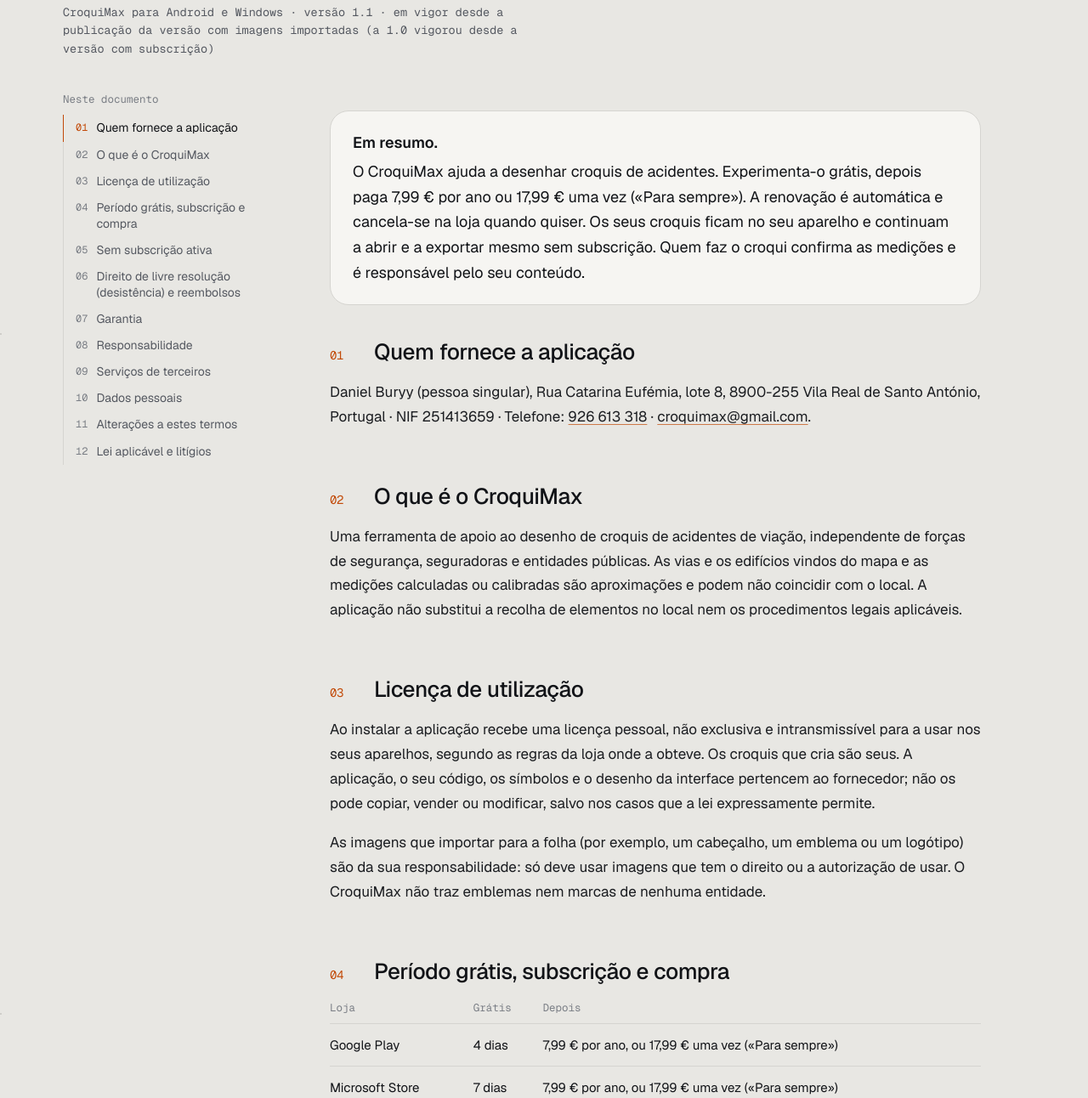
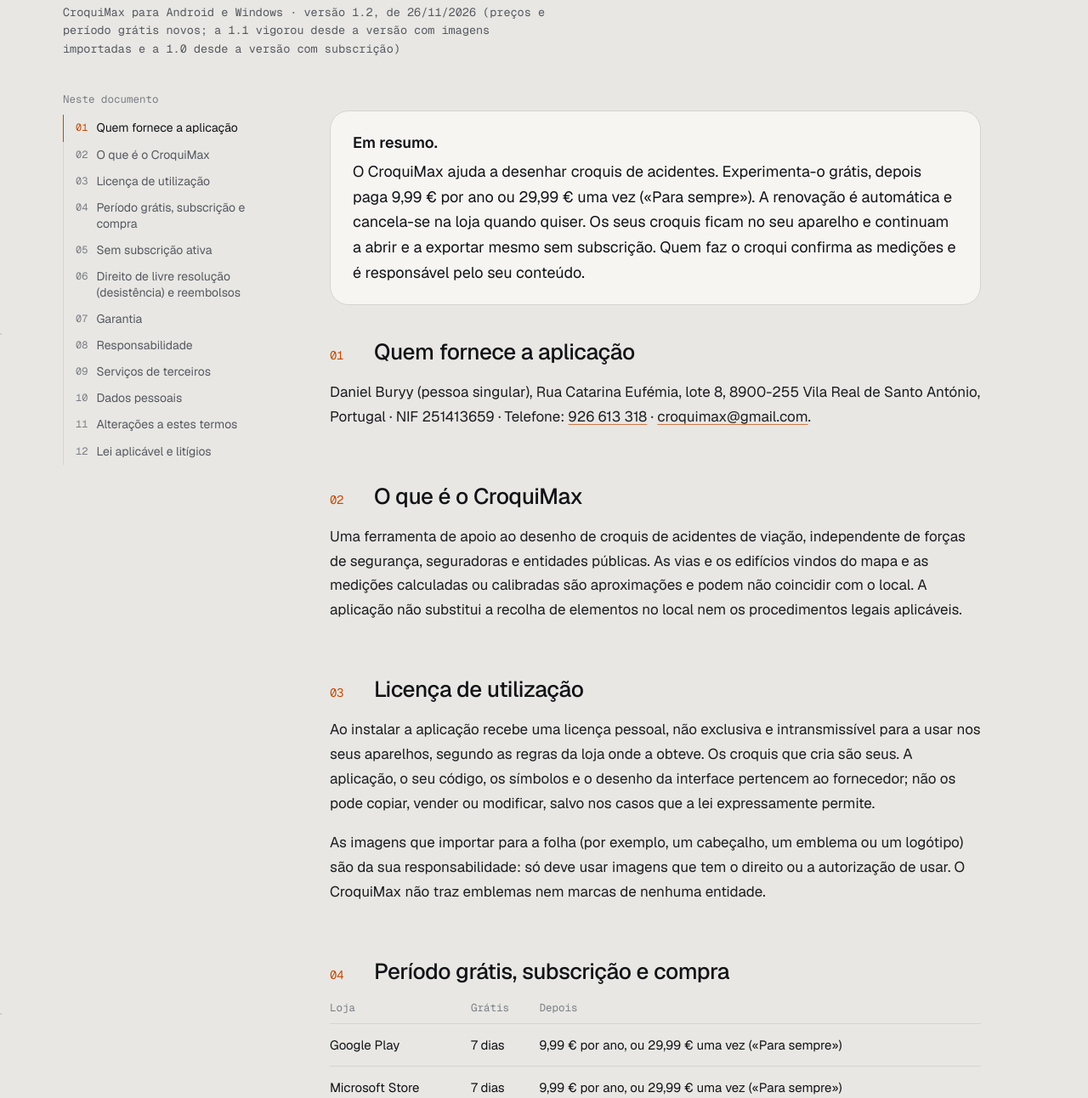
Before and after one commit to daniburyy-alt/croquimax, a plain HTML site: page termos/index.html in a window 1280 px wide. Shown: the part 408-1700 px from the top of the page at 85% size. Drawn offline with Linux system fonts and the light colour scheme.

Commit message:
Termos 1.2 e Informação ao consumidor: 9,99 € por ano ou 29,99 € para sempre, 7 dias grátis nas duas lojas
Co-Authored-By: Claude Opus 5.5 <noreply@anthropic.com>

```diff
--- a/termos/index.html
+++ b/termos/index.html
@@ -128,14 +128,14 @@ h1, .meta { animation: entra .9s cubic-bezier(.2,.7,.1,1) both; }
 </nav>
 <header class="topo">
   <h1>Termos de<br><span class="fim">utilização</span></h1>
-  <p class="meta">CroquiMax para Android e Windows · versão 1.1 · em vigor desde a publicação da versão com imagens importadas (a 1.0 vigorou desde a versão com subscrição)</p>
+  <p class="meta">CroquiMax para Android e Windows · versão 1.2, de 26/11/2026 (preços e período grátis novos; a 1.1 vigorou desde a versão com imagens importadas e a 1.0 desde a versão com subscrição)</p>
 </header>
 <div class="corpo">
   <aside class="indice" aria-label="Índice"><p>Neste documento</p><ol id="lista"></ol></aside>
   <main class="doc" id="texto">
 <div class="caixa">
     <strong>Em resumo.</strong> O CroquiMax ajuda a desenhar croquis de acidentes. Experimenta-o grátis,
-    depois paga 7,99 € por ano ou 17,99 € uma vez («Para sempre»). A renovação é automática e cancela-se
+    depois paga 9,99 € por ano ou 29,99 € uma vez («Para sempre»). A renovação é automática e cancela-se
     na loja quando quiser. Os seus croquis ficam no seu aparelho e continuam a abrir e a exportar mesmo sem
     subscrição. Quem faz o croqui confirma as medições e é responsável pelo seu conteúdo.
   </div>
@@ -163,8 +163,8 @@ h1, .meta { animation: entra .9s cubic-bezier(.2,.7,.1,1) both; }
   <h2>4. Período grátis, subscrição e compra</h2>
   <table>
     <tr><th>Loja</th><th>Grátis</th><th>Depois</th></tr>
-    <tr><td>Google Play</td><td>4 dias</td><td>7,99 € por ano, ou 17,99 € uma vez («Para sempre»)</td></tr>
-    <tr><td>Microsoft Store</td><td>7 dias</td><td>7,99 € por ano, ou 17,99 € uma vez («Para sempre»)</td></tr>
+    <tr><td>Google Play</td><td>7 dias</td><td>9,99 € por ano, ou 29,99 € uma vez («Para sempre»)</td></tr>
+    <tr><td>Microsoft Store</td><td>7 dias</td><td>9,99 € por ano, ou 29,99 € uma vez («Para sempre»)</td></tr>
   </table>
   <ul>
     <li>Os preços incluem IVA. O pagamento é feito e cobrado pela loja, com a conta e o meio de pagamento que lá
```
Also changed, not shown: consumidor/index.html (+3 -3 lines).
